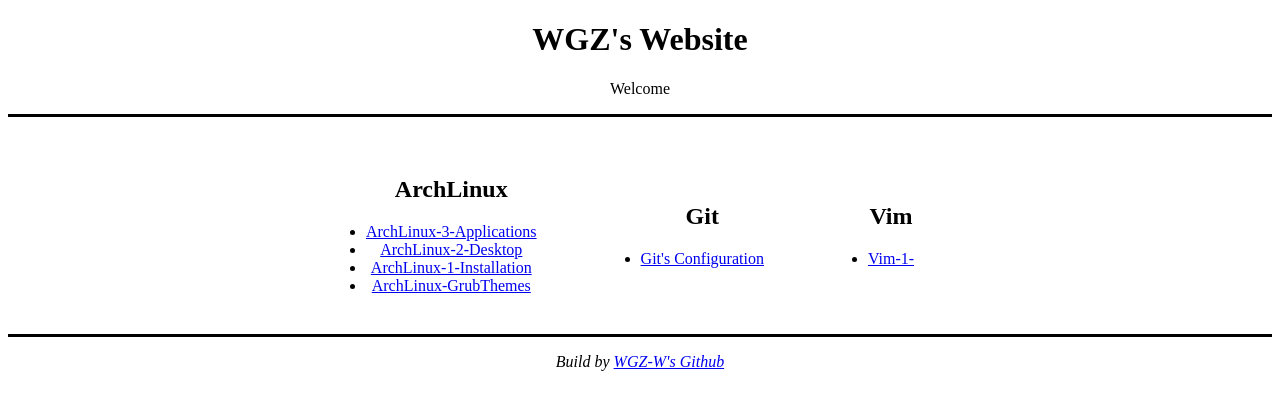
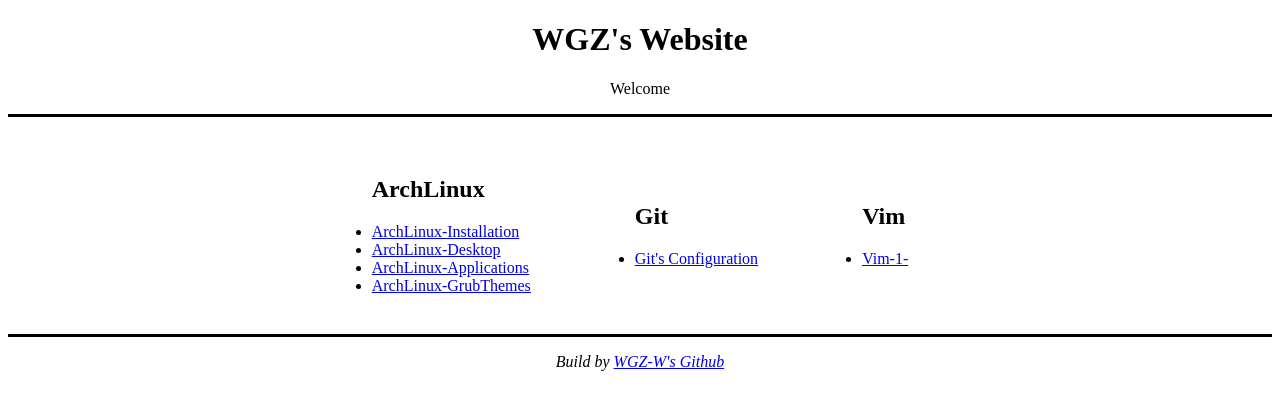
Before and after one commit to WGZ-W/wgz-w.github.io, a Jekyll site: the page built from index.html, in a window 1280 px wide. Shown: the top 410 px of the page. Built offline with Jekyll 4.4.1, drawn with Linux system fonts in a browser that asks for light colours.

Commit message:
rename archlinux directory's files

```diff
--- a/_posts/ArchLinux/2024-09-23-archlinux-3-applications.md
+++ b/_posts/ArchLinux/2024-09-22-applications.md
@@ -1,7 +1,7 @@
 ---
-title: ArchLinux-3-Applications
+title: ArchLinux-Applications
 author: wgz
-data: 2024-09-23 12:00
+data: 2024-09-22 12:00
 tag: archlinux
 
 ---
--- a/_posts/ArchLinux/2024-09-22-archlinux-2-desktop.md
+++ b/_posts/ArchLinux/2024-09-23-desktop.md
@@ -1,7 +1,7 @@
 ---
-title: ArchLinux-2-Desktop
+title: ArchLinux-Desktop
 author: wgz
-data: 2024-09-22 12:00
+data: 2024-09-23 12:00
 tag: archlinux
 ---
 
--- a/_posts/ArchLinux/2024-09-21-archlinux-1-installation.md
+++ b/_posts/ArchLinux/2024-09-24-installation.md
@@ -1,6 +1,6 @@
 ---
-title: ArchLinux-1-Installation
-data: 2024-09-21 12:00
+title: ArchLinux-Installation
+data: 2024-09-24 12:00
 author: wgz
 tag: archlinux
 ---
--- a/assets/css/zsh-style.css
+++ b/assets/css/zsh-style.css
@@ -19,7 +19,6 @@
 .main table{
     margin: auto;
     padding: auto;
-    text-align: center;
 }
 
 .main table ul {
```
Also changed, not shown: _posts/ArchLinux/2024-09-17-grub-themes.md (renamed from _posts/ArchLinux/2024-09-17-archlinux-4-grub-themes.md).
